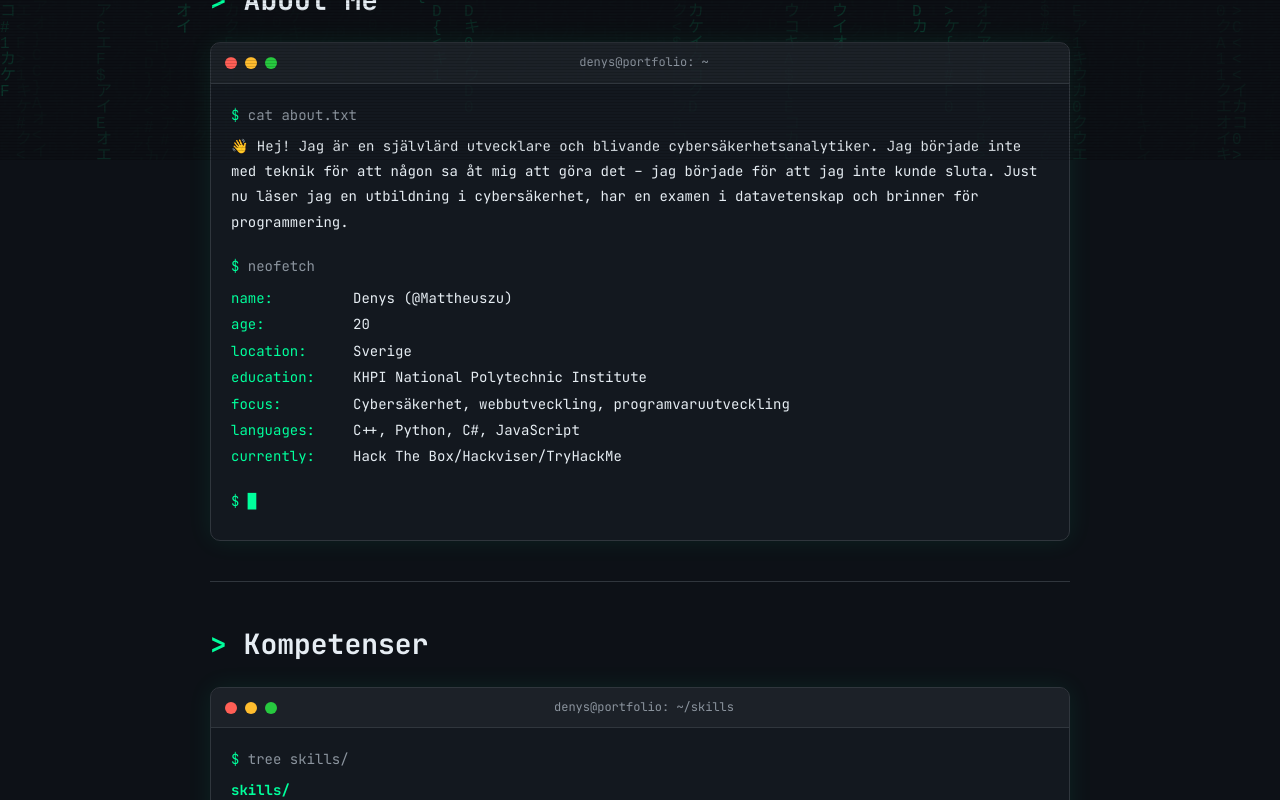
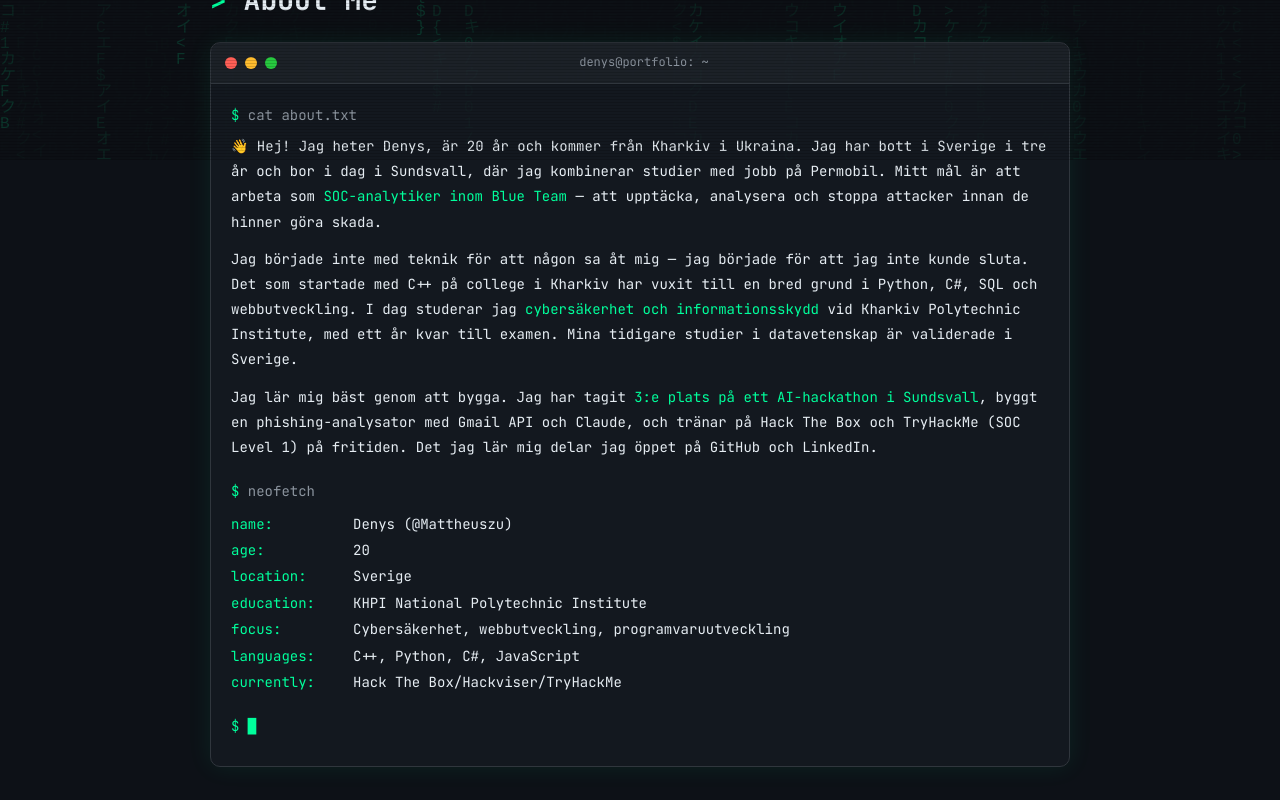
Before and after one commit to Mattheuszu/WebPortfolio, a React (Vite) app: page / in a window 1280 px wide. Shown: the part 640-1440 px from the top of the page. Built offline with nearby package versions, Linux system fonts and the light colour scheme.

Commit message:
Fix Terminal/About och App-struktur

```diff
--- a/src/App.css
+++ b/src/App.css
@@ -598,6 +598,14 @@ section {
   }
 }
 
+.hl {
+  color: var(--accent);
+}
+
+.bio + .bio {
+  margin-top: -8px;
+}
+
 .level.basic              { color: var(--muted); }
 .level.intermediate       { color: #ffbd2e; }
 .level.upper-intermediate { color: #7ee787; }
--- a/src/components/About.jsx
+++ b/src/components/About.jsx
@@ -25,11 +25,28 @@ function About() {
                         <span className="prompt-sign">$</span> cat about.txt
                     </p>
                     <p className="bio">
-                        👋 Hej! Jag är en självlärd utvecklare och blivande cybersäkerhetsanalytiker.
-                        Jag började inte med teknik för att någon sa åt mig att göra det – jag
-                        började för att jag inte kunde sluta.
-                        Just nu läser jag en utbildning i cybersäkerhet, har en examen i datavetenskap och
-                        brinner för programmering.
+                        👋 Hej! Jag heter Denys, är 20 år och kommer från Kharkiv i Ukraina.
+                        Jag har bott i Sverige i tre år och bor i dag i Sundsvall, där jag
+                        kombinerar studier med jobb på Permobil. Mitt mål är att arbeta som{' '}
+                        <span className="hl">SOC-analytiker inom Blue Team</span> — att upptäcka,
+                        analysera och stoppa attacker innan de hinner göra skada.
+                    </p>
+
+                    <p className="bio">
+                        Jag började inte med teknik för att någon sa åt mig — jag började för att
+                        jag inte kunde sluta. Det som startade med C++ på college i Kharkiv har
+                        vuxit till en bred grund i Python, C#, SQL och webbutveckling. I dag
+                        studerar jag <span className="hl">cybersäkerhet och informationsskydd</span>{' '}
+                        vid Kharkiv Polytechnic Institute, med ett år kvar till examen. Mina
+                        tidigare studier i datavetenskap är validerade i Sverige.
+                    </p>
+
+                    <p className="bio">
+                        Jag lär mig bäst genom att bygga. Jag har tagit{' '}
+                        <span className="hl">3:e plats på ett AI-hackathon i Sundsvall</span>,
+                        byggt en phishing-analysator med Gmail API och Claude, och tränar på
+                        Hack The Box och TryHackMe (SOC Level 1) på fritiden. Det jag lär mig
+                        delar jag öppet på GitHub och LinkedIn.
                     </p>
 
                     <p className="cmd">
```
